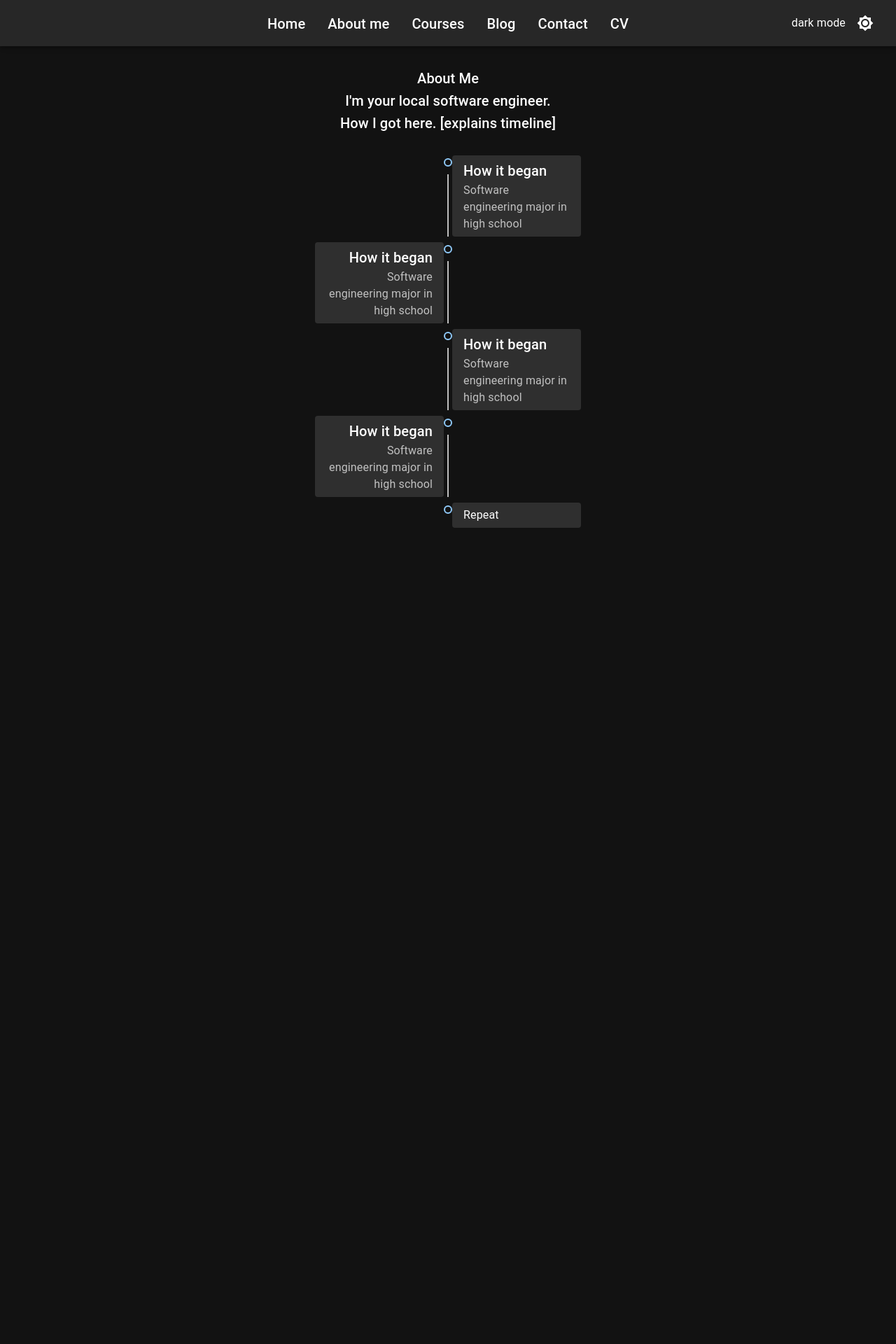
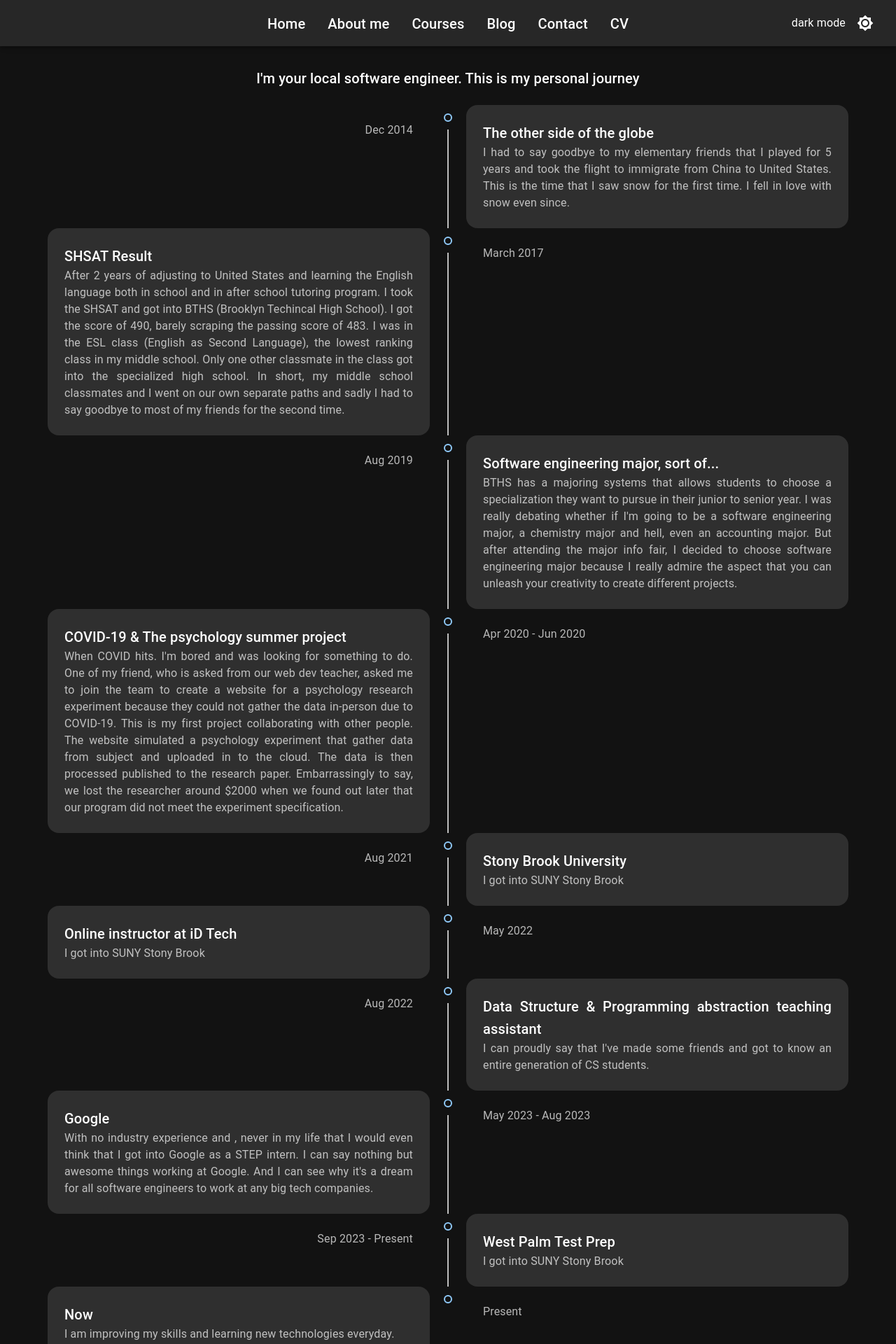
Before and after one commit to naxy-dong/personal-website, a React (Vite) app: page /AboutMe in a window 1280 px wide. Shown: the top 1920 px of the page at 70% size. Before the commit the page ends 808 px from the top, so only its background shows below. Built offline with nearby package versions, Linux system fonts and the light colour scheme.

Commit message:
Worked on the timeline some more.

```diff
--- a/package.json
+++ b/package.json
@@ -15,6 +15,7 @@
     "@fortawesome/free-brands-svg-icons": "^6.5.1",
     "@fortawesome/react-fontawesome": "^0.2.0",
     "@mui/icons-material": "^5.15.2",
+    "@mui/lab": "^5.0.0-alpha.158",
     "@mui/material": "^5.15.2",
     "react": "^18.2.0",
     "react-dom": "^18.2.0",
--- a/src/Components/MyTimeline.tsx
+++ b/src/Components/MyTimeline.tsx
@@ -1,11 +1,4 @@
-import * as React from "react";
 import Timeline from "@mui/lab/Timeline";
-import TimelineItem from "@mui/lab/TimelineItem";
-import TimelineSeparator from "@mui/lab/TimelineSeparator";
-import TimelineConnector from "@mui/lab/TimelineConnector";
-import TimelineContent from "@mui/lab/TimelineContent";
-import TimelineDot from "@mui/lab/TimelineDot";
-import { Typography } from "@mui/material";
 import MyTimelineItem from "./MyTimelineItem";
 
 function MyTimeline() {
@@ -14,37 +7,68 @@ function MyTimeline() {
       position="alternate"
       sx={{
         "& .MuiTimelineContent-root": {
-          borderRadius: 1,
-          marginTop: 1,
           bgcolor: "action.disabledBackground",
-          height: "100%",
+          textAlign: "justify !important",
+
+        },
+        "& .MuiTimelineContent-root, & .MuiTimelineOppositeContent-root": {
+          borderRadius: 4,
+          padding: 3,
+          margin: "0 20px",
         },
       }}
     >
       <MyTimelineItem
-        title="How it began"
-        description="Software engineering major in high school"
+        title="The other side of the globe"
+        date="Dec 2014"
+        description="I had to say goodbye to my elementary friends that I played for 5 years and took the flight to immigrate from China to United States. This is the time that I saw snow for the first time. I fell in love with snow even since."
       />
       <MyTimelineItem
-        title="How it began"
-        description="Software engineering major in high school"
+        title="SHSAT Result"
+        date="March 2017"
+        description="After 2 years of adjusting to United States and learning the English language both in school and in after school tutoring program. I took the SHSAT and got into BTHS (Brooklyn Techincal High School). I got the score of 490, barely scraping the passing score of 483. I was in the ESL class (English as Second Language), the lowest ranking class in my middle school. Only one other classmate in the class got into the specialized high school. In short, my middle school classmates and I went on our own separate paths and sadly I had to say goodbye to most of my friends for the second time."
       />
       <MyTimelineItem
-        title="How it began"
-        description="Software engineering major in high school"
+        title="Software engineering major, sort of..."
+        date="Aug 2019"
+        description="BTHS has a majoring systems that allows students to choose a specialization they want to pursue in their junior to senior year. I was really debating whether if I'm going to be a software engineering major, a chemistry major and hell, even an accounting major. But after attending the major info fair, I decided to choose software engineering major because I really admire the aspect that you can unleash your creativity to create different projects."
       />
       <MyTimelineItem
-        title="How it began"
-        description="Software engineering major in high school"
+        title="COVID-19 & The psychology summer project"
+        date="Apr 2020 - Jun 2020"
+        description="When COVID hits. I'm bored and was looking for something to do. One of my friend, who is asked from our web dev teacher, asked me to join the team to create a website for a psychology research experiment because they could not gather the data in-person due to COVID-19. This is my first project collaborating with other people. The website simulated a psychology experiment that gather data from subject and uploaded in to the cloud. The data is then processed published to the research paper. Embarrassingly to say, we lost the researcher around $2000 when we found out later that our program did not meet the experiment specification."
       />
-
-      {/* The last item */}
-      <TimelineItem sx={{ minHeight: "auto" }}>
-        <TimelineSeparator>
-          <TimelineDot variant="outlined" color="primary" />
-        </TimelineSeparator>
-        <TimelineContent>Repeat</TimelineContent>
-      </TimelineItem>
+      <MyTimelineItem
+        title="Stony Brook University"
+        date="Aug 2021"
+        description="I got into SUNY Stony Brook"
+      />
+      <MyTimelineItem
+        title="Online instructor at iD Tech"
+        date="May 2022"
+        description="I got into SUNY Stony Brook"
+      />
+      <MyTimelineItem
+        title="Data Structure & Programming abstraction teaching assistant"
+        date="Aug 2022"
+        description="I can proudly say that I've made some friends and got to know an entire generation of CS students."
+      />
+      <MyTimelineItem
+        title="Google"
+        date="May 2023 - Aug 2023"
+        description="With no industry experience and , never in my life that I would even think that I got into Google as a STEP intern. I can say nothing but awesome things working at Google. And I can see why it's a dream for all software engineers to work at any big tech companies."
+      />
+      <MyTimelineItem
+        title="West Palm Test Prep"
+        date="Sep 2023 - Present"
+        description="I got into SUNY Stony Brook"
+      />
+      <MyTimelineItem
+        title="Now"
+        date="Present"
+        description="I am improving my skills and learning new technologies everyday."
+        isEnd={true}
+      />
     </Timeline>
   );
 }
--- a/src/Components/MyTimelineItem.tsx
+++ b/src/Components/MyTimelineItem.tsx
@@ -4,21 +4,33 @@ import TimelineConnector from "@mui/lab/TimelineConnector";
 import TimelineContent from "@mui/lab/TimelineContent";
 import TimelineDot from "@mui/lab/TimelineDot";
 import { Typography } from "@mui/material";
+import TimelineOppositeContent from "@mui/lab/TimelineOppositeContent";
 
-function MyTimeline({title, description}: {title: string, description: string}) {
+function MyTimeline({
+  title,
+  date,
+  description,
+  isEnd,
+}: {
+  title: string;
+  date: string;
+  description: string;
+  isEnd?: boolean;
+}) {
   return (
     <TimelineItem>
+      <TimelineOppositeContent color="text.secondary">
+        {date}
+      </TimelineOppositeContent>
       <TimelineSeparator>
         <TimelineDot variant="outlined" color="primary" />
-          <TimelineConnector />
+        {!isEnd && <TimelineConnector />}
       </TimelineSeparator>
       <TimelineContent>
         <Typography variant="h6" component="span">
           {title}
         </Typography>
-          <Typography color="textSecondary">
-            {description}
-          </Typography>
+        <Typography color="textSecondary">{description}</Typography>
       </TimelineContent>
     </TimelineItem>
   );
--- a/src/Pages/AboutMe.tsx
+++ b/src/Pages/AboutMe.tsx
@@ -4,9 +4,9 @@ import MyTimeline from "../Components/MyTimeline";
 function AboutMe() {
   return (
     <>
-      <Typography variant="h6">About Me</Typography>
-      <Typography variant="h6">I'm your local software engineer.</Typography>
-      <Typography variant="h6">How I got here. [explains timeline]</Typography>
+      <Typography variant="h6">
+        I'm your local software engineer. This is my personal journey
+      </Typography>
       <MyTimeline />
     </>
   );
--- a/src/data/blog.tsx
+++ b/src/data/blog.tsx
@@ -15,6 +15,9 @@ const blogData = [
       const htmlContent = `
         ${makeParagraph(
           `when I first start making this project. I have a rough idea of what to put in each section. However, I really don't know what to put in the AboutMe page. This really got me thinking about the design and the color scheme of the website.`
+        )}
+        ${makeParagraph(
+          `Taking "inspirations" from other people (God I love this quote). `
         )}
         `;
 
```
Also changed, not shown: 1 other file (tests, documents, lock files or other folders). Lines whose indentation alone changed are shown as unchanged.
